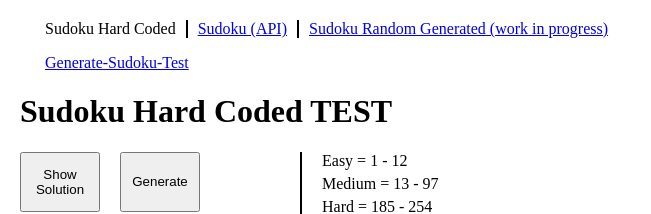
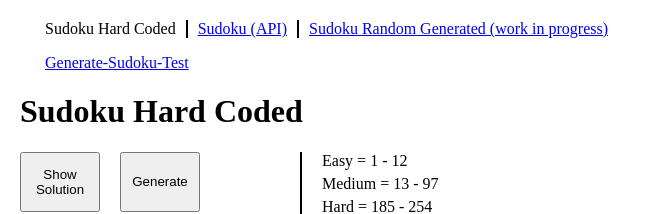
Before and after one commit to PeterCypers/SudokuRandomizer, a plain HTML site: page index.html in a window 1280 px wide. Shown: the top 214 px of the page, without its empty margins (0-651 px from the left). Drawn offline with Linux system fonts and the light colour scheme.

Commit message:
updated readme

```diff
--- a/index.html
+++ b/index.html
@@ -187,7 +187,7 @@
         </ul>
     </nav>
     <a href="randomTest/randomSudokuTest.html" style="margin-left: 25px;">Generate-Sudoku-Test</a><br>
-    <h1 style="display: inline-block;">Sudoku Hard Coded <strong>TEST</strong></h1>
+    <h1 style="display: inline-block;">Sudoku Hard Coded</h1>
     <div id="buttons">
         <button id="solution">Show Solution</button> <button id="reload">Generate</button>
         <div style="margin-left: 80px; padding-left: 20px; border-left: 2px solid black;">
```
Also changed, not shown: 1 other file.
